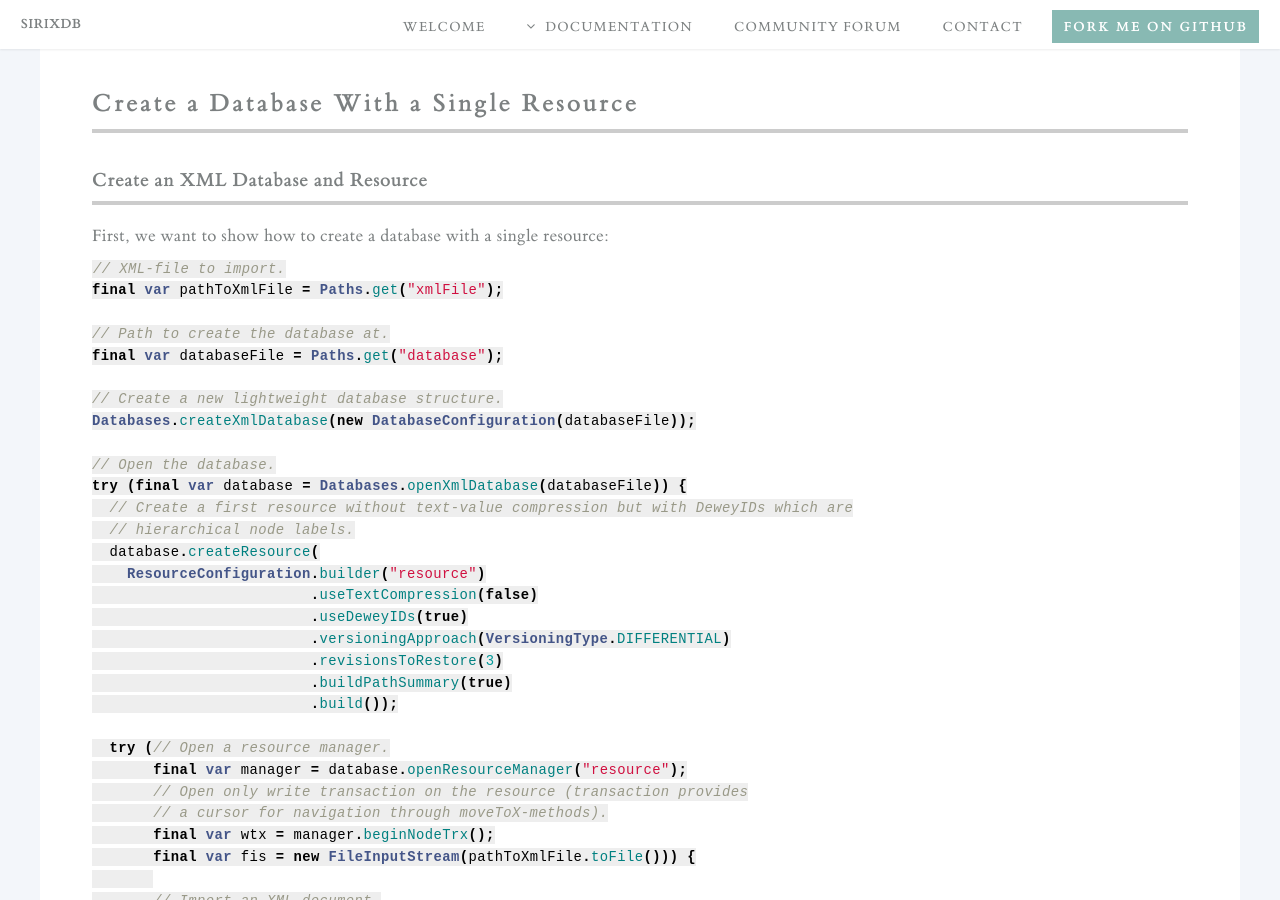
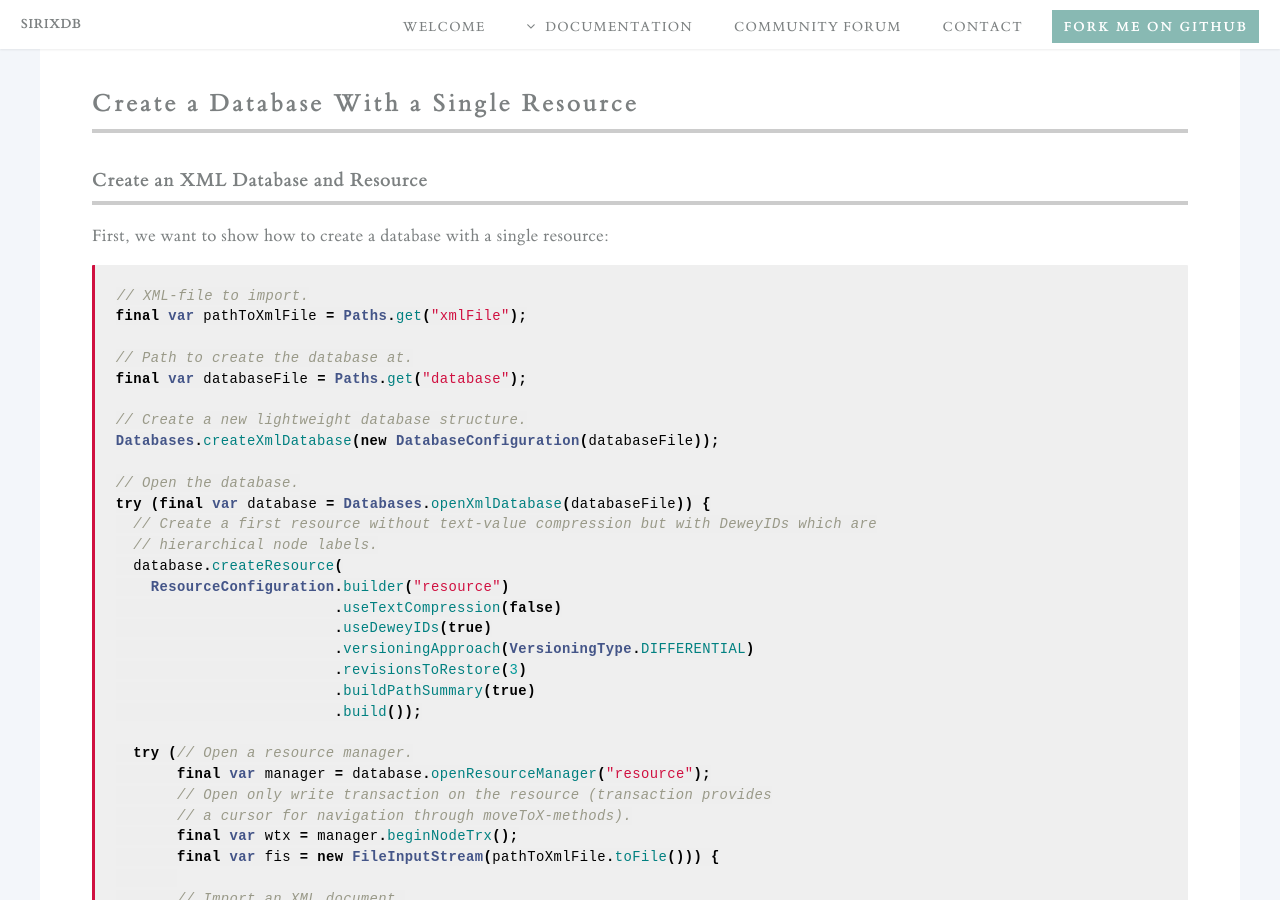
Before and after one commit to sirixdb/sirixdb.github.io, a Jekyll site: the page built from transactional-cursor-api.md, in a window 1280 px wide and 900 px high, scrolled down 2212 px. Built offline with Jekyll 4.4.1, drawn with Linux system fonts in a browser that asks for light colours.

Commit message:
Update transactional-cursor-api.md

````diff
--- a/transactional-cursor-api.md
+++ b/transactional-cursor-api.md
@@ -81,7 +81,7 @@ Thus we'll introduce a unique API, which we're going to use for both traversing
 ### Create an XML Database and Resource
 First, we want to show how to create a database with a single resource:
 
-{% highlight java linedivs %}
+```java
 // XML-file to import.
 final var pathToXmlFile = Paths.get("xmlFile");
 
@@ -118,7 +118,7 @@ try (final var database = Databases.openXmlDatabase(databaseFile)) {
        wtx.commit();
   }
 }
-{% endhighlight %}
+```
 
 The resource is built with text node-compression disabled and so-called DeweyIDs enabled. DeweyIDs are a form of hierarchical node labels for instance used by an XQuery processor to quickly determine document-order (which node comes first during a preorder traversal).
 
````
